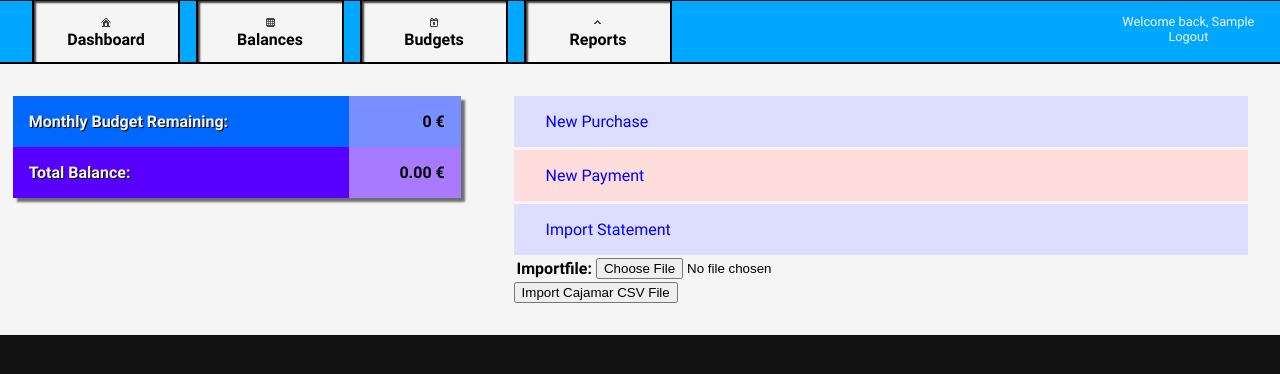
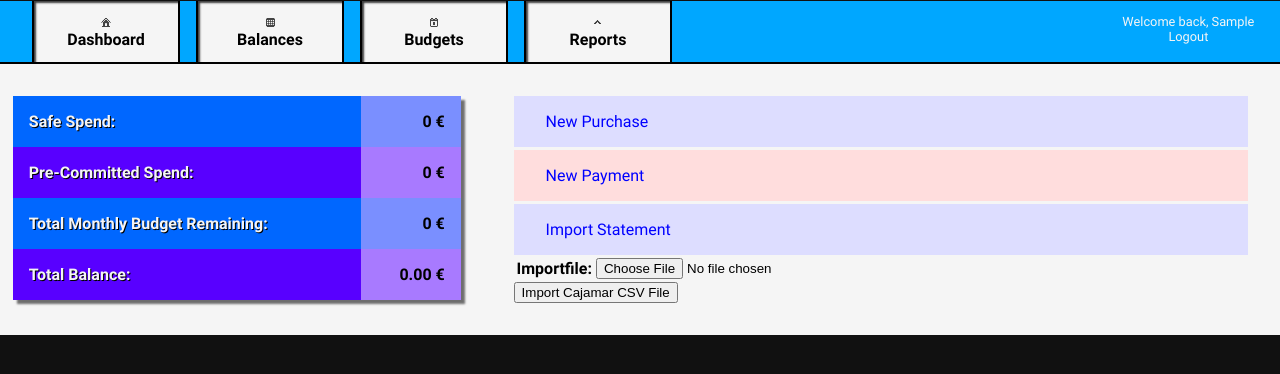
Before and after one commit to danladds/opencrunch, a Django app: page / in a window 1280 px wide. Shown: the top 374 px of the page. Run offline with Django 3.2, Linux system fonts and the light colour scheme; the visitor is signed in with stand-in values (Sample User, id 1); some libraries are stand-ins or nearby versions.

Commit message:
Adjusted safe spend

```diff
--- a/ocaccounts/templates/ocaccounts/dashboard.html
+++ b/ocaccounts/templates/ocaccounts/dashboard.html
@@ -5,7 +5,9 @@
 {% block leftcontent %}
 	<div id="dash-stats" class="box">
 		<table>
-			<tr class="dash-stats-budget"><th>Monthly Budget Remaining:</th><td>{{ safespend }} €</td></tr>
+			<tr class="dash-stats-budget"><th>Safe Spend:</th><td>{{ safespend }} €</td></tr>
+		  <tr class="dash-stats-balance"><th>Pre-Committed Spend:</th><td>{{ precom }} €</td></tr>
+		  <tr class="dash-stats-budget"><th>Total Monthly Budget Remaining:</th><td>{{ budgetr }} €</td></tr>
 			<tr class="dash-stats-balance"><th>Total Balance:</th><td>{{ totalbalance }} €</td></tr>
 		</table>
 	</div>
--- a/ocaccounts/views/dashboard.py
+++ b/ocaccounts/views/dashboard.py
@@ -16,6 +16,8 @@ class Dashboard(LoginRequiredMixin, View):
         totalBudget = Decimal('0.00')
         totalSpend = Decimal('0.00')
         remainingBudget = Decimal('0.00')
+        safeSpend = Decimal('0.00')
+        precom = Decimal('0.00')
 
         for entity in Entity.objects.all():
             totalbalance = totalbalance + entity.balance
@@ -23,14 +25,19 @@ class Dashboard(LoginRequiredMixin, View):
         for category in Category.objects.all():
             if (category.budgetPeriod == 'L'): continue
             if (category.budgetPeriod == 'Y'): continue
-            if (category.fixed == True): continue
-            totalBudget = category.scaleBudget(('M')) + totalBudget
-            totalSpend = category.getSpend('M') + totalSpend
+            if (category.fixed == True):
+                precom = category.scaleBudget(('M')) + precom
+
+            else:
+                totalBudget = category.scaleBudget(('M')) + totalBudget
+                totalSpend = category.getSpend('M') + totalSpend
 
         remainingBudget = totalBudget - totalSpend
 
         return HttpResponse(render(request, 'ocaccounts/dashboard.html', {
             'safespend' : remainingBudget.quantize(Decimal('0'), rounding=ROUND_UP),
+            'precom' : precom.quantize(Decimal('0'), rounding=ROUND_UP),
+            'budgetr' : (remainingBudget + precom).quantize(Decimal('0'), rounding=ROUND_UP),
             'totalbalance' : totalbalance,
             'form' : UploadFileForm(),
         }))
```
